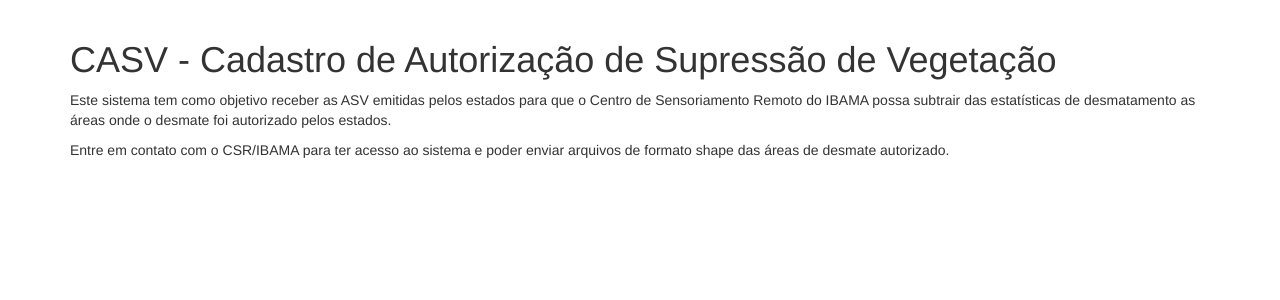
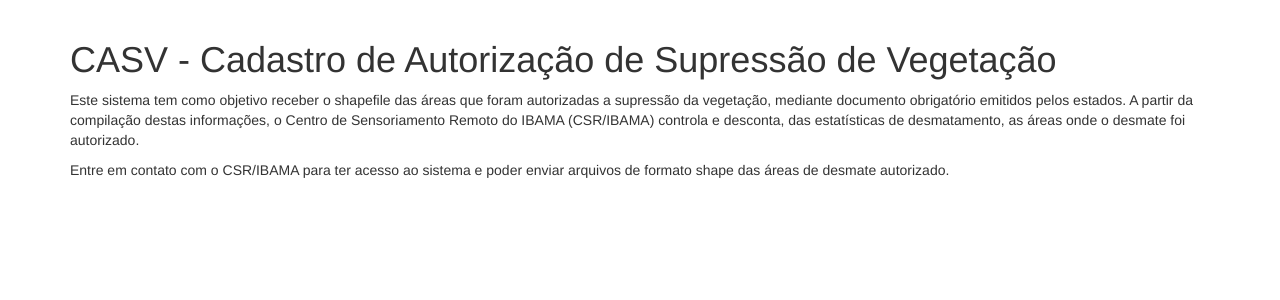
Before and after one commit to igor-rodrigues01/casv, a Django app: page / in a window 1280 px wide. Shown: the part 72-372 px from the top of the page. Run offline with Django 3.2, Linux system fonts and the light colour scheme; some libraries are stand-ins or nearby versions.

Commit message:
changes text of homepage

```diff
--- a/casv/core/templates/base.html
+++ b/casv/core/templates/base.html
@@ -60,9 +60,11 @@
       <h1>{% block page_title %}CASV - Cadastro de Autorização de Supressão de Vegetação{% endblock page_title %}</h1>
 
       {% block content %}
-        <p>Este sistema tem como objetivo receber as ASV emitidas pelos estados
-        para que o Centro de Sensoriamento Remoto do IBAMA possa subtrair das
-        estatísticas de desmatamento as áreas onde o desmate foi autorizado pelos estados.</p>
+        <p>Este sistema tem como objetivo receber o shapefile das áreas que foram
+        autorizadas a supressão da vegetação, mediante documento obrigatório emitidos
+        pelos estados. A partir da compilação destas informações, o Centro de
+        Sensoriamento Remoto do IBAMA (CSR/IBAMA) controla e desconta, das estatísticas
+        de desmatamento, as áreas onde o desmate foi autorizado.</p>
         <p>Entre em contato com o CSR/IBAMA para ter acesso ao sistema e poder enviar
         arquivos de formato shape das áreas de desmate autorizado.</p>
       {% endblock content %}
```
